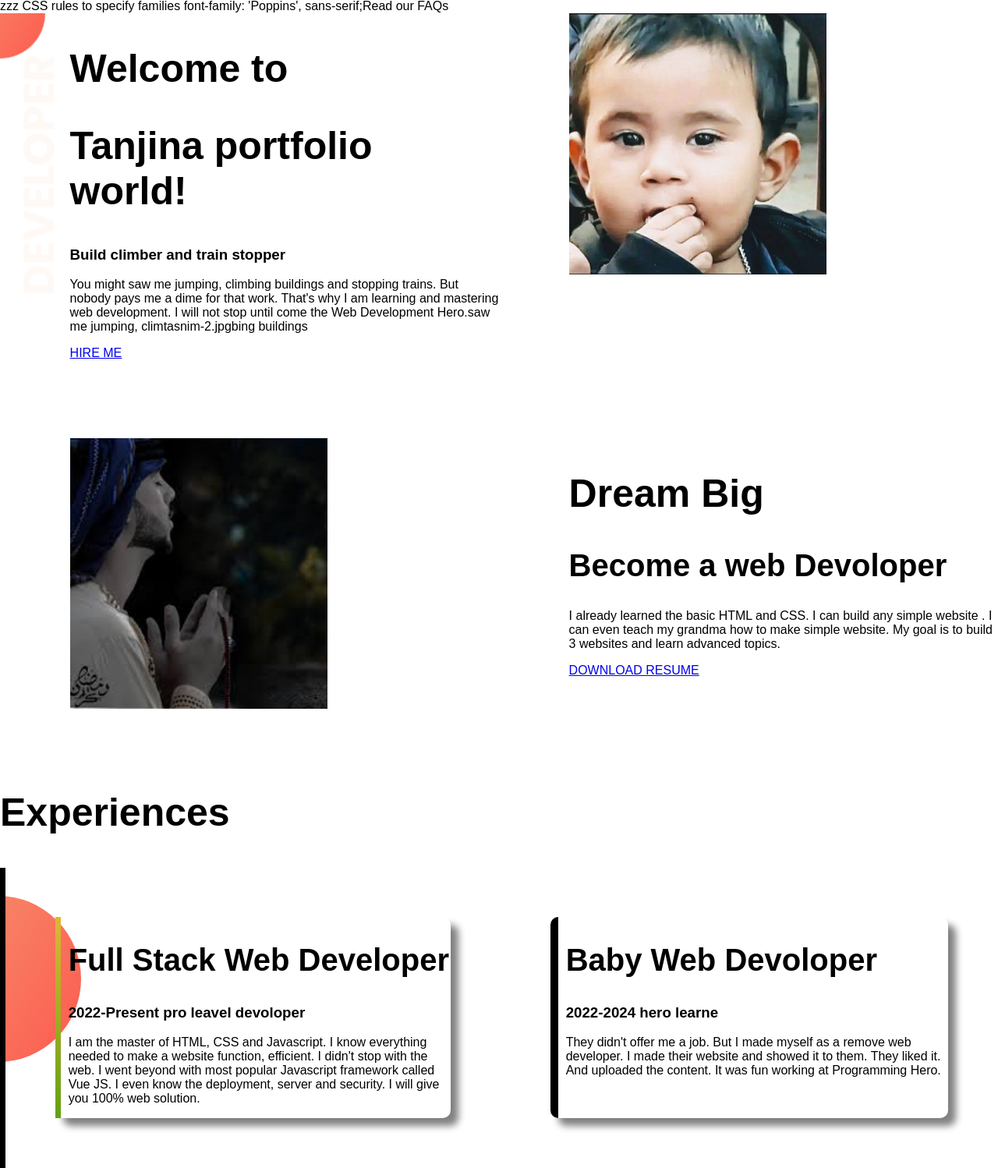
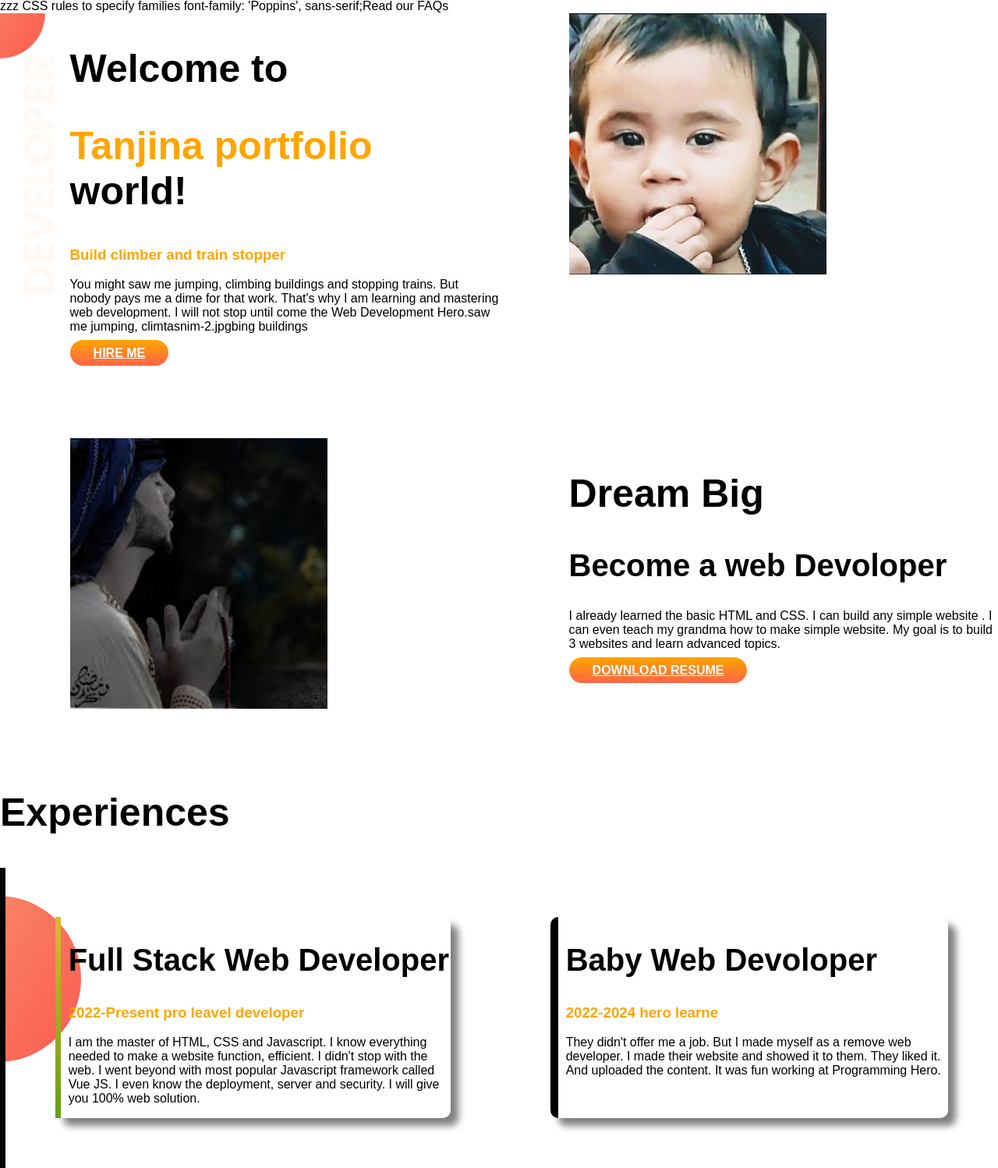
Before and after one commit to tanjinaaktar/devoloper-portfolio, a plain HTML site: page index.html in a window 1280 px wide. Shown: the part 1-1499 px from the top of the page at 78% size. Drawn offline with Linux system fonts and the light colour scheme.

Commit message:
second commit

```diff
--- a/index.html
+++ b/index.html
@@ -56,7 +56,7 @@
 				. I can even teach my grandma how to make simple website.
 				My goal is to build 3 websites and learn advanced topics.
 			</p>
-			<a class="link-button" target="blank" href="https://www.linkedin.com/company/programminghero/">DOWNLOAD RESUME</a>
+			<a class="link-buttom" target="blank" href="https://www.linkedin.com/company/programminghero/">DOWNLOAD RESUME</a>
 
 		</div>
 
@@ -68,7 +68,7 @@
 		<div id="web-dev-experience" class="flexible-container ">
 			<div id="full-stack-experience" class="experience-item">
 				<h2> Full Stack Web Developer</h2>
-				<h3 class="orange -color" >2022-Present pro leavel devoloper</h3>
+				<h3 class="orange -color" >2022-Present pro leavel developer</h3>
 				<P>I am the master of HTML, CSS and Javascript. I know everything needed to make a website function,
 					efficient. I didn't stop with the web. I went beyond with most popular Javascript framework called
 					Vue
--- a/style.css
+++ b/style.css
@@ -6,12 +6,16 @@ body {
 
 h1 {
 	font-size: 50px;
+
 }
 h2{
 	font-size: 40px;
 }
+h3{
+	color: orange;
+}
 
-.color-orange {
+.orange-color {
 	color: orange;
 }
 
@@ -33,7 +37,7 @@ h2{
 
 }
 
-.link-bottom {
+.link-buttom {
 	text-decoration: no;
 	background-image: linear-gradient(orange, tomato);
 	padding: 8px 30px; color:white;
```
